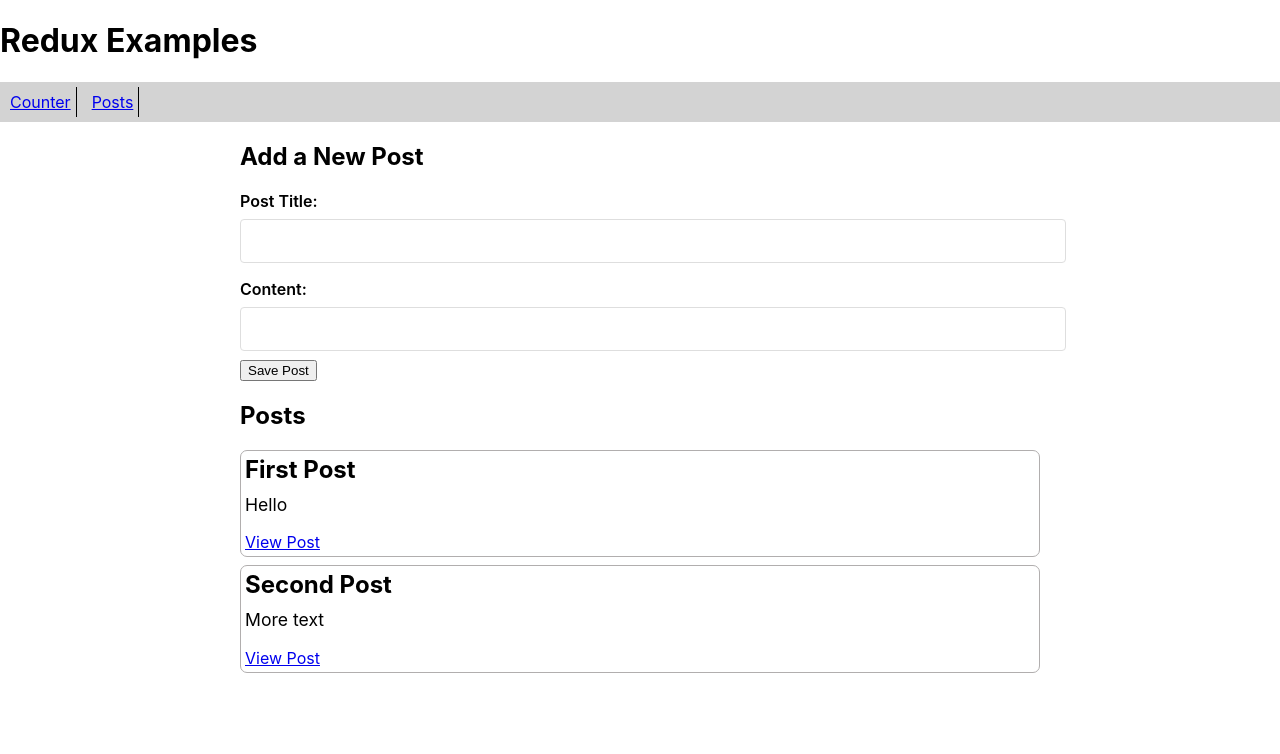
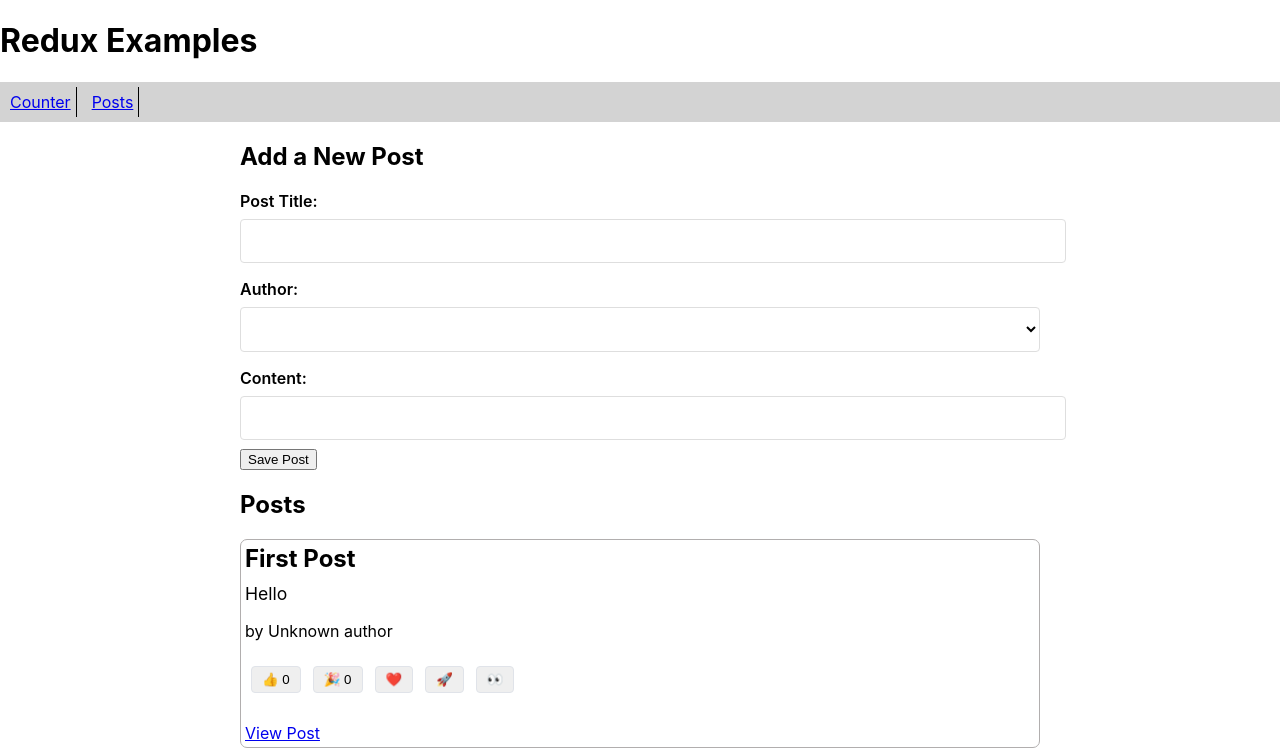
Before and after one commit to pinyi-yang/redux-examples, a React (Create React App) app in the folder client/: page /posts in a window 1280 px wide. Shown: the top 754 px of the page. Built offline with nearby package versions, Linux system fonts and the light colour scheme.

Commit message:
using redux data example

```diff
--- a/client/src/App.js
+++ b/client/src/App.js
@@ -15,6 +15,7 @@
     <div className="App">
       <h1>Redux Examples</h1>
       <Router>
+        <NavBar />
         <Switch>
           <Route exact path="/">
             <Home/>
@@ -25,7 +26,6 @@
           <Route exact path="/posts"
             render = { () => (
               <React.Fragment>
-                <NavBar />
                 <AddPostForm />
                 <PostsList />
               </React.Fragment>
--- a/client/src/examples/Post/AddPostForm.js
+++ b/client/src/examples/Post/AddPostForm.js
@@ -1,11 +1,14 @@
 import React, { useState } from "react";
 import { nanoid } from "@reduxjs/toolkit";
-import { useDispatch } from "react-redux";
+import { useDispatch, useSelector } from "react-redux";
 import { postAdded } from "./postSlice";
 
 export const AddPostForm = () => {
+    const users = useSelector(state => state.users)
+
     const [title, setTitle] = useState("");
     const [content, setContent] = useState("");
+    const [userId, setUserId] = useState("");
     const dispatch = useDispatch();
 
     const onTitleChange = e => setTitle(e.target.value);
@@ -19,6 +22,14 @@
         }
     }
 
+    const onAuthorSelectChanged = e => { setUserId(e.target.value) };
+
+    const usersOptions = users.map(user => (
+        <option value={user.id} key={user.id}>
+            {user.name}
+        </option>
+    ))
+
     return (
         <section>
             <h2>Add a New Post</h2>
@@ -30,6 +41,11 @@
                     value={title}
                     onChange={onTitleChange}
                 />
+                <label htmlFor="postAuthor">Author: </label>
+                <select name="postAuthor" id="postAuthor" value={userId} onChange={onAuthorSelectChanged}>
+                    <option value=""></option>
+                    {usersOptions}
+                </select>
                 <label htmlFor="postContent">Content: </label>
                 <input type="text"
                     id = "postContent"
--- /dev/null
+++ b/client/src/examples/Post/PostAuthor.js
@@ -0,0 +1,10 @@
+import React from "react";
+import { useSelector } from "react-redux";
+
+export const PostAuthor = ({ userId }) => {
+    const author = useSelector(state =>
+        state.users.find(user => user.id === userId)
+    );
+
+    return <span>by {author ? author.name : "Unknown author"}</span>
+}
--- a/client/src/examples/Post/PostsList.js
+++ b/client/src/examples/Post/PostsList.js
@@ -1,6 +1,8 @@
 import React from "react";
 import { useSelector, useDispatch } from "react-redux";
 import { Link } from "react-router-dom";
+import { PostAuthor } from "./PostAuthor";
+import { ReactionButtons } from "./ReactionButtons";
 
 export function PostsList() {
     const posts = useSelector(state => state.posts);
@@ -10,6 +12,8 @@
             <article className="post-excerpt" key={post.id}>
                 <h3>{post.title}</h3>
                 <p className="post-content">{post.content.substring(0, 100)}</p>
+                <PostAuthor userId={post.userId} /><br/><br/>
+                <ReactionButtons post={post} /> <br/>
                 <Link to={`/posts/${post.id}`} className="button, muted-button">View Post</Link>
             </article>
         )
--- /dev/null
+++ b/client/src/examples/Post/ReactionButtons.js
@@ -0,0 +1,33 @@
+import React from "react";
+import { useDispatch } from "react-redux";
+import { reactionAdded } from "./postSlice";
+
+const reactionEmoji = {
+    thumbsUp: '👍',
+    hooray: '🎉',
+    heart: '❤️',
+    rocket: '🚀',
+    eyes: '👀'
+};
+
+export const ReactionButtons = ({ post }) => {
+    const dispatch = useDispatch();
+
+    const onEmojiClicked = (reaction) => {
+        dispatch(reactionAdded({postId: post.id, reaction}))
+    }
+
+    const reactionButtons = Object.entries(reactionEmoji).map(([name, emoji]) => {
+        return (
+            <button key={name} type="button"
+                className="muted-button reaction-button"
+                style={{cursor: "pointer"}}
+                onClick={ () => onEmojiClicked(name)}
+            >
+                {emoji} {post.reactions[name]}
+            </button>
+        )
+    });
+
+    return <div>{reactionButtons}</div>
+}
--- a/client/src/examples/Post/SinglePostPage.js
+++ b/client/src/examples/Post/SinglePostPage.js
@@ -1,6 +1,8 @@
 import React from "react";
 import { useSelector } from "react-redux";
 import { Link } from "react-router-dom";
+import { PostAuthor } from "./PostAuthor";
+import { ReactionButtons } from "./ReactionButtons";
 
 export const SinglePostPage = ({ match }) => {
     const { postId } = match.params;
@@ -22,6 +24,8 @@
             <article className="post">
                 <h2>{post.title}</h2>
                 <p className="post-content">{post.content}</p>
+                <PostAuthor userId={post.userId} /><br/><br/>
+                <ReactionButtons post={post} /><br/>
                 <Link to={`/editPost/${post.id}`} className="button">
                     Edit Post
                 </Link>
--- a/client/src/examples/Post/postSlice.js
+++ b/client/src/examples/Post/postSlice.js
@@ -3,20 +3,22 @@
 export const postsSlice = createSlice({
     name: "posts",
     initialState: [
-        {id: "1", title: "First Post", content: "Hello"},
-        {id: "2", title: "Second Post", content: "More text"}
+        {id: "1", title: "First Post", content: "Hello", reactions: {thumbsUp: 0, hooray: 0}},
+        {id: "2", title: "Second Post", content: "More text", reactions: {thumbsUp: 0, hooray: 0}}
     ],
     reducers: {
         postAdded: {
             reducer(state, action) {
                 state.push(action.payload)
             },
-            prepare(title, content) {
+            prepare(title, content, userId) {
                 return {
                     payload: {
                         id: nanoid(),
                         title,
-                        content
+                        content,
+                        user: userId,
+                        date: new Date().toISOString()
                     }
                 }
             }
@@ -29,9 +31,17 @@
                 existingPost.title = title;
                 existingPost.content = content;
             }
+        },
+        reactionAdded(state, action) {
+            const { postId, reaction } = action.payload;
+            const existingPost = state.find(post => post.id === postId);
+
+            if (existingPost) {
+                existingPost.reactions[reaction] += 1;
+            }
         }
     }
 });
 
 export default postsSlice.reducer;
-export const { postAdded, postUpdated } = postsSlice.actions
+export const { postAdded, postUpdated, reactionAdded } = postsSlice.actions
```
